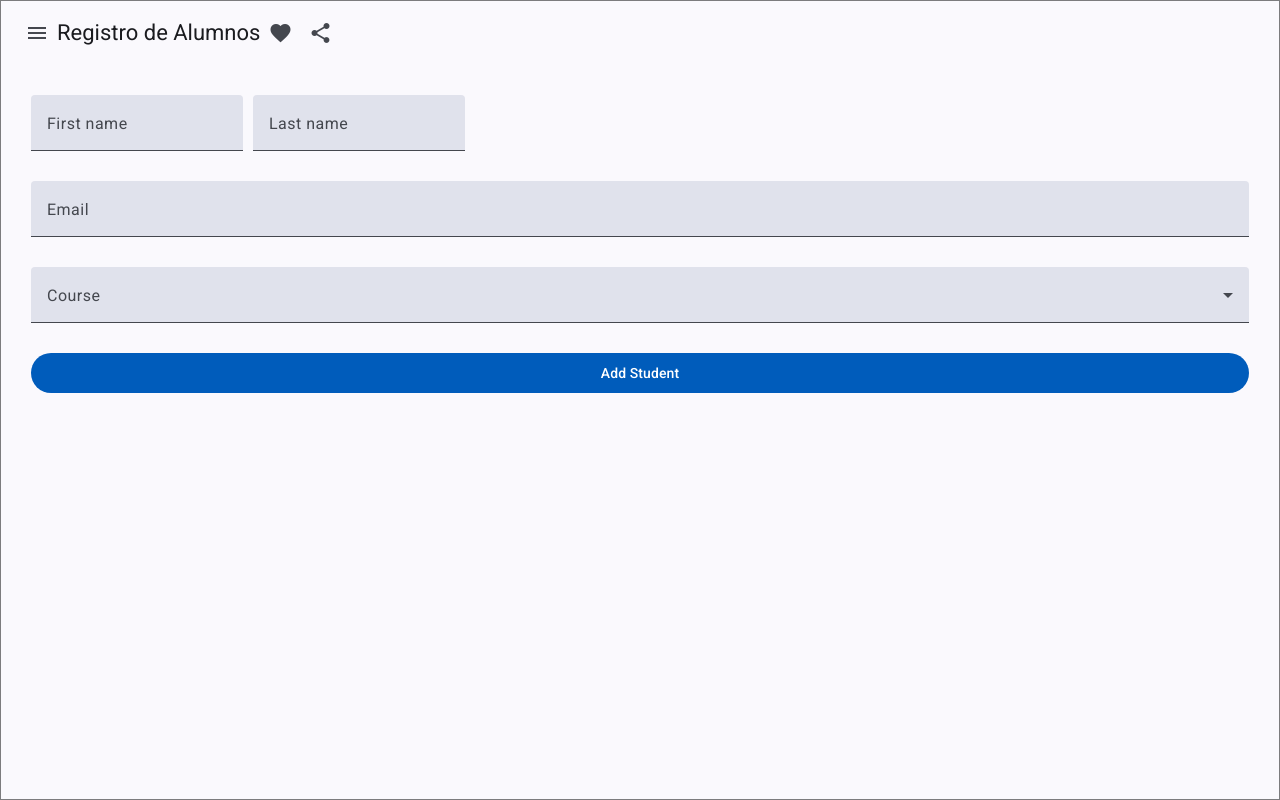
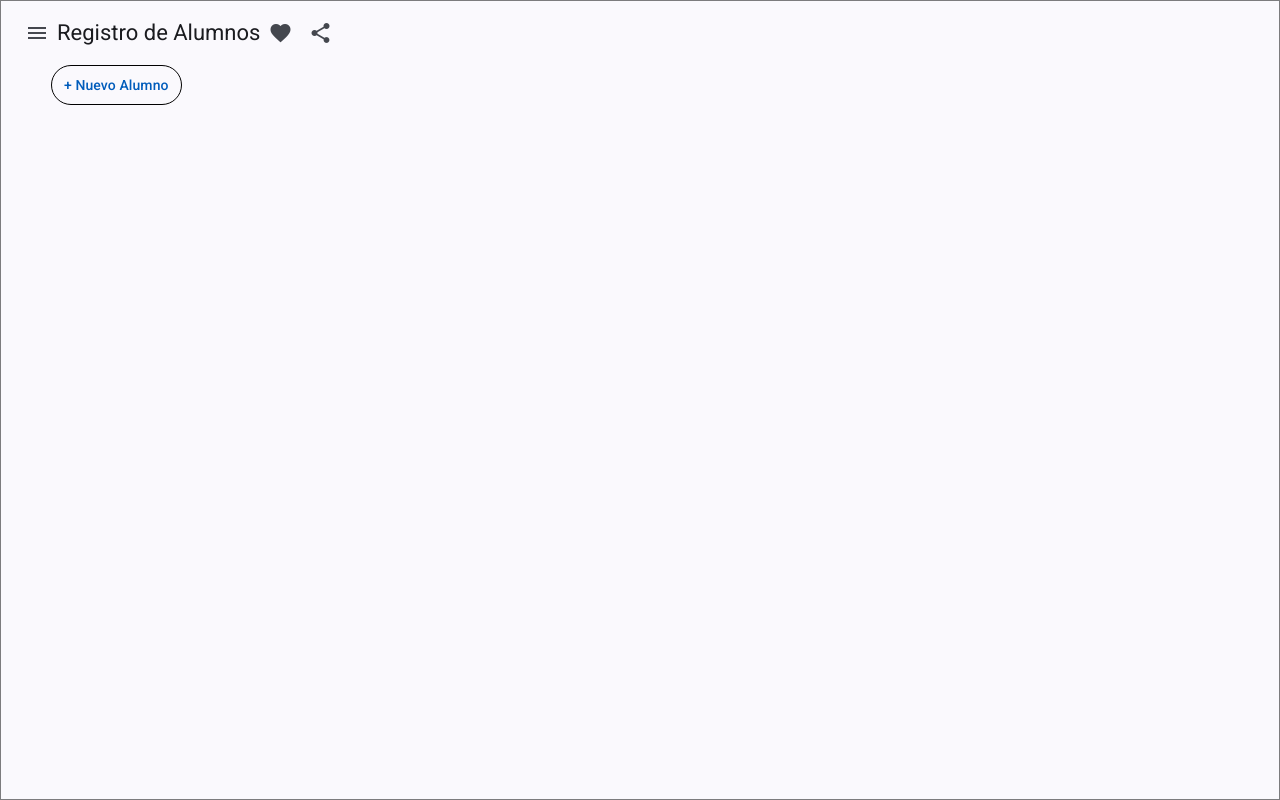
Before and after one commit to RodrigoJara25/proyecto-angular, an Angular app: page / in a window 1280 px wide. Built offline with nearby package versions, Linux system fonts and the light colour scheme.

Commit message:
feat(dialog-form): create component of students module

```diff
--- a/src/app/app.component.html
+++ b/src/app/app.component.html
@@ -44,6 +44,6 @@
         </mat-toolbar>
 
         <!-- Formulario -->
-        <student-form></student-form>
+        <student-dialog-form></student-dialog-form>
     </div>
 </mat-drawer-container>
--- a/src/app/shared/shared.module.ts
+++ b/src/app/shared/shared.module.ts
@@ -24,7 +24,6 @@ import { ReactiveFormsModule } from '@angular/forms';
     MatInputModule,       // Tabla
     MatSelectModule,      // Tabla
     ReactiveFormsModule,  // Formulario
-    // StudentsModule,
   ],
   exports: [
     MatButtonModule,      // Sidenav
--- /dev/null
+++ b/src/app/students/components/dialog-form/dialog-form.component.html
@@ -0,0 +1 @@
+<button class="btn-dialog-form" mat-button (click)="openFormDialog()">+ Nuevo Alumno</button>
--- /dev/null
+++ b/src/app/students/components/dialog-form/dialog-form.component.scss
@@ -0,0 +1,4 @@
+.btn-dialog-form {
+    border: 1px solid black;
+    margin-left: 50px;
+}
--- /dev/null
+++ b/src/app/students/components/dialog-form/dialog-form.component.ts
@@ -0,0 +1,24 @@
+import { Component } from '@angular/core';
+import { MatDialog, MatDialogRef } from '@angular/material/dialog';
+import { FormComponent } from '../form/form.component';
+
+@Component({
+  selector: 'student-dialog-form',
+  standalone: false,
+  templateUrl: './dialog-form.component.html',
+  styleUrl: './dialog-form.component.scss'
+})
+export class DialogFormComponent {
+  constructor(private matDialog: MatDialog) {}
+  openFormDialog(): void {
+    const dialogRef = this.matDialog.open(FormComponent, {
+      width: '400px',
+      // disableClose: true  // opcional: evita que se cierre haciendo clic afuera
+    });
+
+    // Si quieres agregar alguna funcion despues de que se cierre el Dialog
+    // dialogRef.afterClosed().subscribe(result => {
+    //   console.log('El formulario fue cerrado', result);
+    // });
+  }
+}
--- a/src/app/students/components/form/form.component.ts
+++ b/src/app/students/components/form/form.component.ts
@@ -1,7 +1,7 @@
 import { Component } from '@angular/core';
 import { FormBuilder, FormGroup } from '@angular/forms';
 import { Student } from '../../interfaces/student';
-import { MatDialog } from '@angular/material/dialog';
+import { MatDialog, MatDialogRef } from '@angular/material/dialog';
 
 @Component({
   selector: 'student-form',
@@ -28,7 +28,7 @@ export class FormComponent {
     },
   ];
 
-  constructor(private fb: FormBuilder, private matDialog: MatDialog) {
+  constructor(private fb: FormBuilder, private matDialogRef: MatDialogRef<FormComponent>) {
     this.formGroup = this.fb.group({
       firstName: [''],
       lastName: [''],
@@ -73,5 +73,6 @@ export class FormComponent {
       course: this.formGroup.value.course,
     }
     console.log(student);
+    this.matDialogRef.close();
   }
 }
```
Also changed, not shown: src/app/students/students.module.ts (+4 -3 lines), 1 other file (tests, documents, lock files or other folders).
